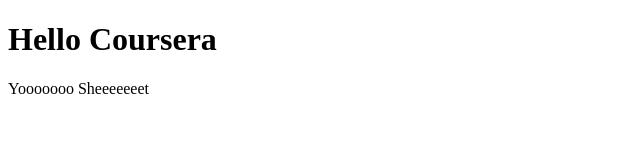
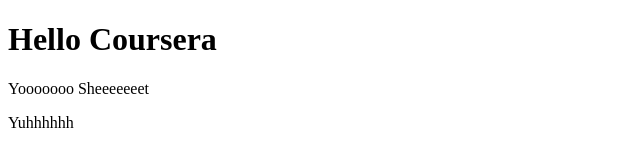
Before and after one commit to lcoelho142/coursera-test, a plain HTML site: page index.html in a window 1280 px wide. Shown: the full height of the page, 0-640 px from the left. Drawn offline with Linux system fonts and the light colour scheme.

Commit message:
Added Paragraph

```diff
--- a/index.html
+++ b/index.html
@@ -6,5 +6,7 @@
 	<body>
 		<h1>Hello Coursera</h1>
 		 <p>Yooooooo Sheeeeeeet</p>
+
+			<p>Yuhhhhhh</p>
 	</body>
  </html>
```
